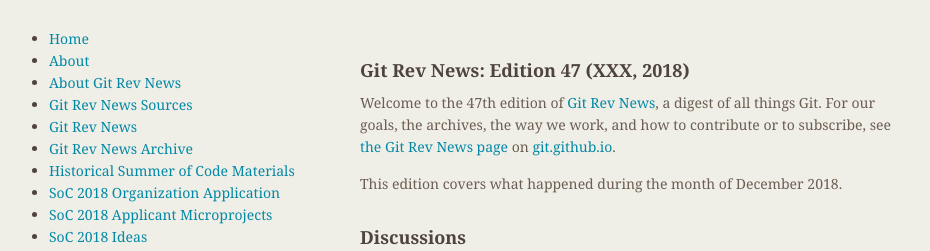
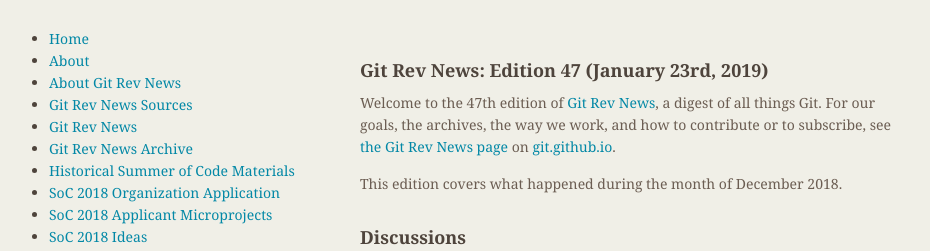
Before and after one commit to git/git.github.io, a Jekyll site: the page built from rev_news/drafts/edition-47.md, in a window 1280 px wide. Shown: the top 251 px of the page, without its empty margins (174-1104 px from the left). Built offline with Jekyll 4.4.1, drawn with Linux system fonts in a browser that asks for light colours.

Commit message:
rn-47: set publication date to January 23rd

```diff
--- a/rev_news/drafts/edition-47.md
+++ b/rev_news/drafts/edition-47.md
@@ -1,5 +1,5 @@
 ---
-title: Git Rev News Edition 47 (XXX, 2018)
+title: Git Rev News Edition 47 (January 23rd, 2019)
 layout: default
 date: 2019-01-23 12:06:51 +0100
 author: chriscool
@@ -7,7 +7,7 @@
 navbar: false
 ---
 
-## Git Rev News: Edition 47 (XXX, 2018)
+## Git Rev News: Edition 47 (January 23rd, 2019)
 
 Welcome to the 47th edition of [Git Rev News](https://git.github.io/rev_news/rev_news/),
 a digest of all things Git. For our goals, the archives, the way we work, and how to contribute or to
```
